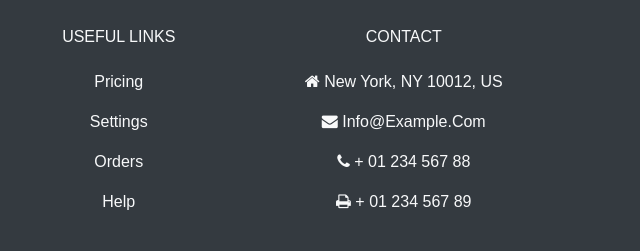
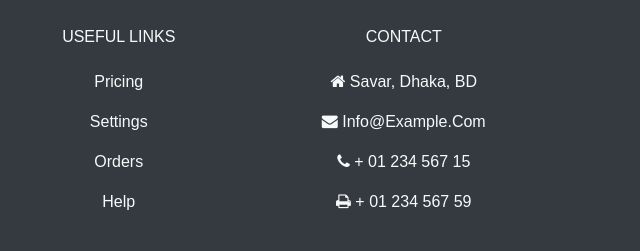
Before and after one commit to rosebelkhan/Responsive-Bootstrap-one-page-landing, a plain HTML site: page index.html in a window 1280 px wide. Shown: the part 3750-4001 px from the top of the page, 640-1280 px from the left. Drawn offline with nearby package versions, Linux system fonts and the light colour scheme.

Commit message:
Update index.html

```diff
--- a/index.html
+++ b/index.html
@@ -258,13 +258,13 @@
           <h6 class="text-uppercase fw-bold mb-4">
             Contact
           </h6>
-          <p><i class="fa fa-home me-3"></i> New York, NY 10012, US</p>
+          <p><i class="fa fa-home me-3"></i> Savar, Dhaka, BD</p>
           <p>
             <i class="fa fa-envelope me-3"></i>
             info@example.com
           </p>
-          <p><i class="fa fa-phone me-3"></i> + 01 234 567 88</p>
-          <p><i class="fa fa-print me-3"></i> + 01 234 567 89</p>
+          <p><i class="fa fa-phone me-3"></i> + 01 234 567 15</p>
+          <p><i class="fa fa-print me-3"></i> + 01 234 567 59</p>
         </div>
         <!-- Grid column -->
       </div>
```
